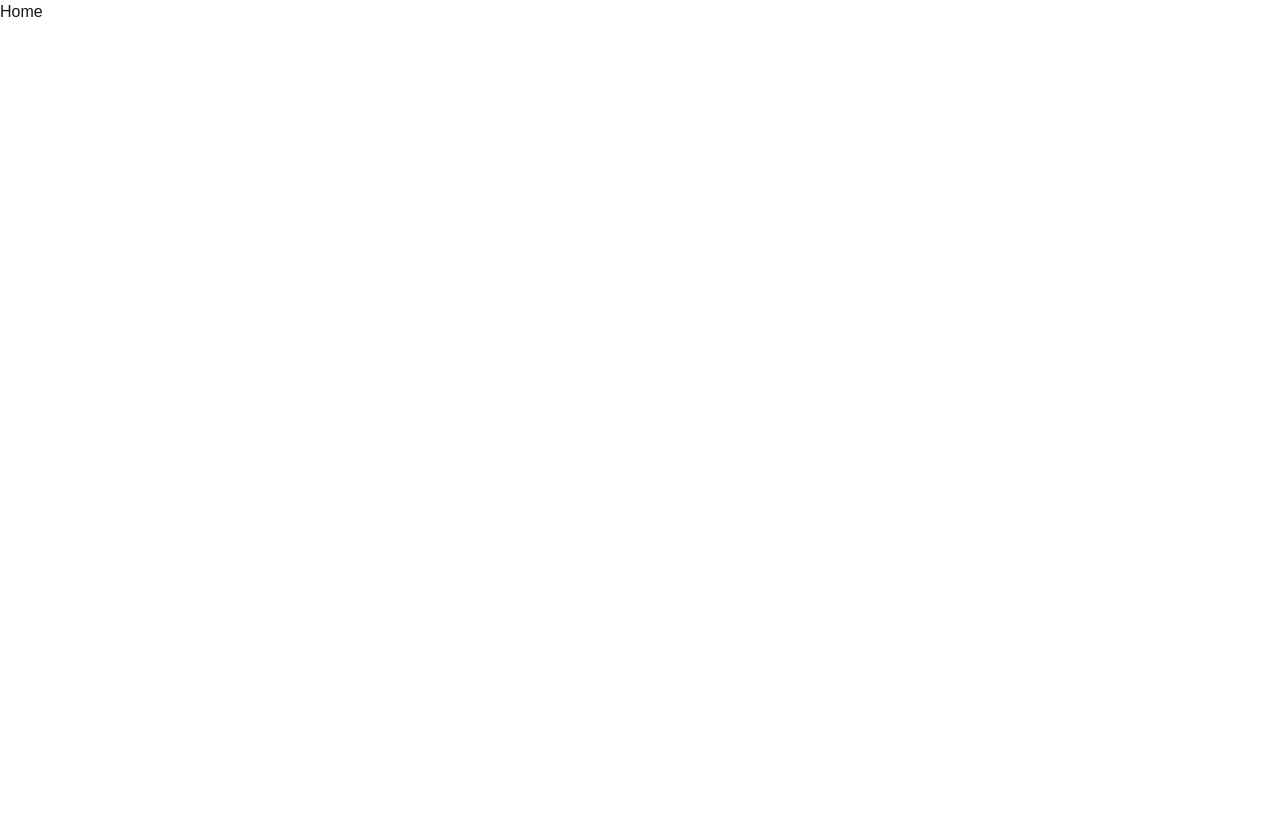
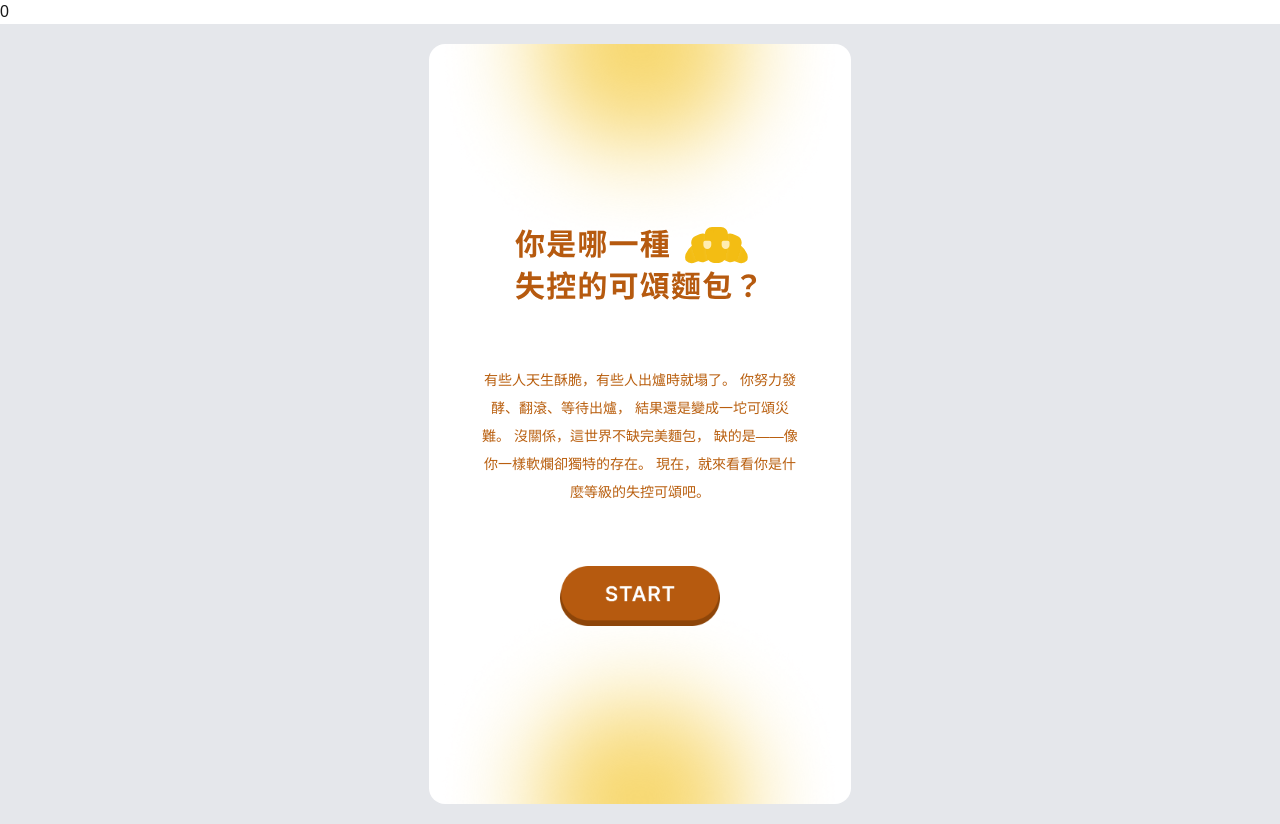
Before and after one commit to EmmaYeh023/psychologicaltest, a Next.js app: page / in a window 1280 px wide. Before the commit the page ends 800 px from the top, so only its background shows below. Built offline with nearby package versions, Linux system fonts and the light colour scheme.

Commit message:
Update page.js

```diff
--- a/app/page.js
+++ b/app/page.js
@@ -1,11 +1,55 @@
-import Image from "next/image";
+'use client';
+
+import StartPage from '@/componemt/page/StartPage';
+import QuestionPage from '@/componemt/page/QuizPage';
+import DisplayPage from '@/componemt/page/DisplayPage';
+import ResultPage from '@/componemt/page/ResultPage';
+import { useState } from 'react';
+import { usePsyStore } from '@/app/store/store';
 
 export default function Home() {
+  const psyState = usePsyStore( (state) => state );
+
+  const nextStep = function(){
+
+    if(psyState.state >= 3) return;
+
+    if(psyState.state == 1){
+      //答題階段
+      //要超過總題數才能結束答題階段
+
+      if(psyState.questionState < psyState.totalQuestions-1){
+        psyState.updateQuestionState(psyState.questionState + 1);
+      }else{
+        psyState.updateState(psyState.state + 1);
+      }
+
+    }else{
+      console.log("next");
+      psyState.updateState(psyState.state + 1);
+    }
+
+  }
+
+  const prevStep = function(){
+    if(psyState.state <= 0) return;
+    console.log("prev");
+    psyState.updateState(psyState.state - 1);
+  }
+
+
   return (
+    <>
+      {psyState.score}
+      <div className="w-screen h-screen bg-gray-200 flex justify-center items-center">
+        { psyState.state == 0 && <StartPage nextStep={nextStep} />}
+        { psyState.state == 1 && <QuestionPage nextStep={nextStep} questionIndex={psyState.questionState} />}
+        { psyState.state == 2 && <DisplayPage nextStep={nextStep} />}
+        { psyState.state == 3 && <ResultPage />}
 
-    <>
-      <div>Home</div>
+        {/* <div onClick={prevStep}>上一步</div>
+        <div onClick={nextStep}>下一步</div> */}
+      </div>
     </>
-
   );
 }
```
